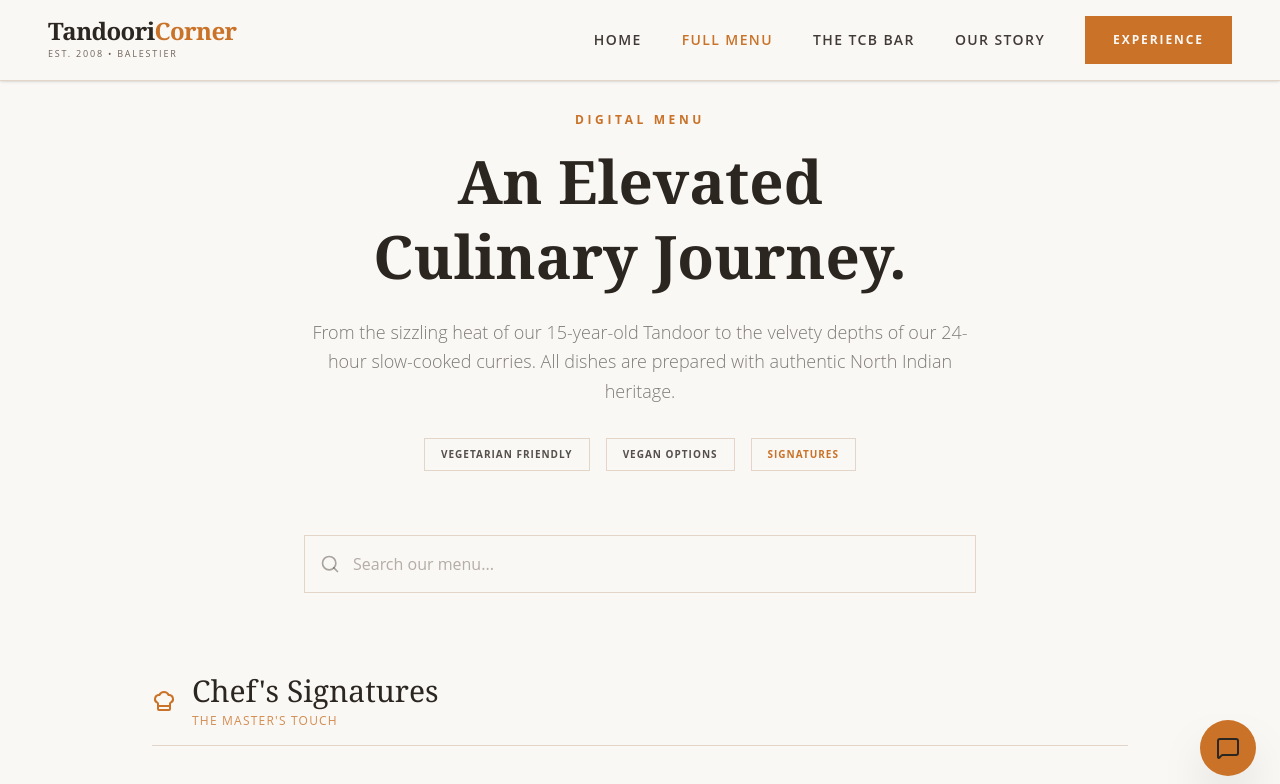
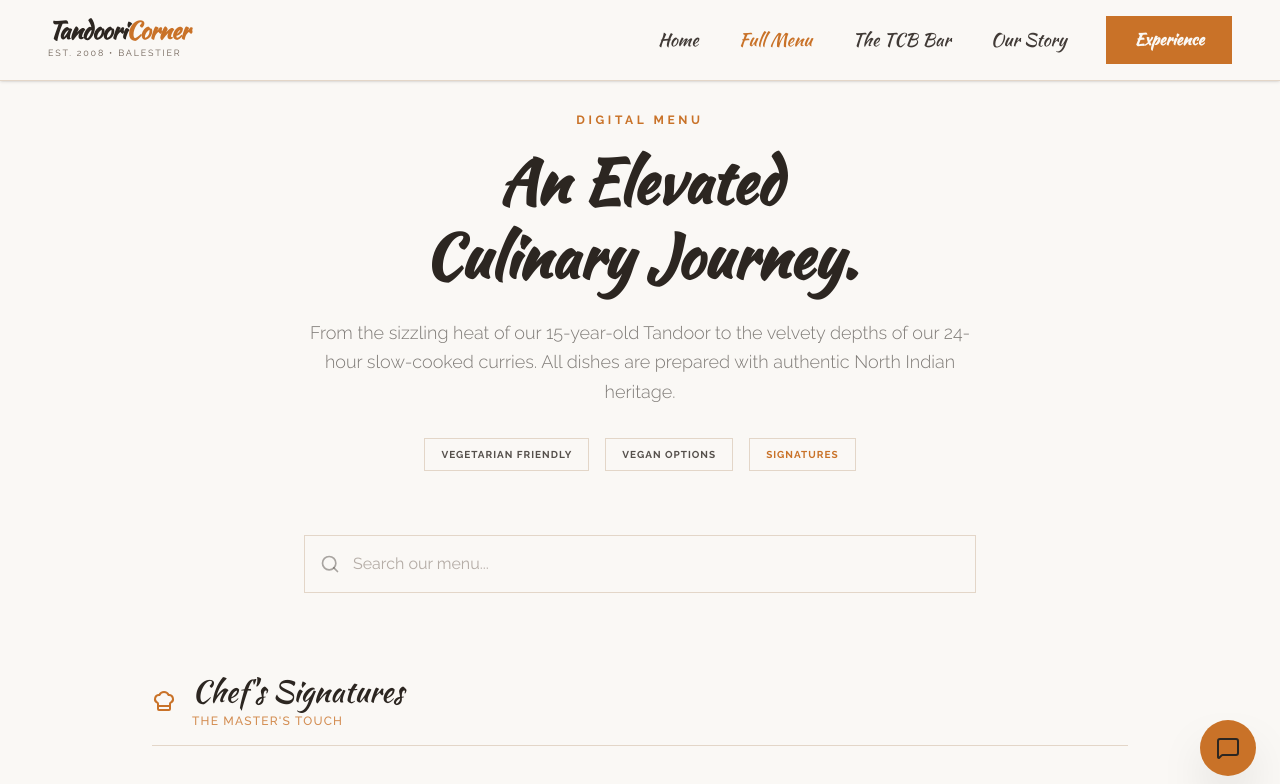
Before and after one commit to PrajaNova/tandoori-corner, a Next.js app: page /menu in a window 1280 px wide. Shown: the top 784 px of the page. Built offline with nearby package versions, Linux system fonts and the light colour scheme; grey boxes are pictures that could not be loaded.

Commit message:
feat: updated font to Raleway

```diff
--- a/app/checkout/CheckoutClient.tsx
+++ b/app/checkout/CheckoutClient.tsx
@@ -222,7 +222,7 @@ export function CheckoutClient() {
                     <input
                       required
                       type="text"
-                      className="w-full bg-transparent border-b border-border pb-2 text-ink font-mono focus:border-brand-gold focus:outline-none transition-colors"
+                      className="w-full bg-transparent border-b border-border pb-2 text-ink font-sans focus:border-brand-gold focus:outline-none transition-colors"
                       placeholder="0000 0000 0000 0000"
                     />
                   </div>
@@ -235,7 +235,7 @@ export function CheckoutClient() {
                       <input
                         required
                         type="text"
-                        className="w-full bg-transparent border-b border-border pb-2 text-ink font-mono focus:border-brand-gold focus:outline-none transition-colors"
+                        className="w-full bg-transparent border-b border-border pb-2 text-ink font-sans focus:border-brand-gold focus:outline-none transition-colors"
                         placeholder="MM/YY"
                       />
                     </div>
@@ -246,7 +246,7 @@ export function CheckoutClient() {
                       <input
                         required
                         type="text"
-                        className="w-full bg-transparent border-b border-border pb-2 text-ink font-mono focus:border-brand-gold focus:outline-none transition-colors"
+                        className="w-full bg-transparent border-b border-border pb-2 text-ink font-sans focus:border-brand-gold focus:outline-none transition-colors"
                         placeholder="123"
                       />
                     </div>
@@ -273,7 +273,7 @@ export function CheckoutClient() {
               <div className="space-y-6 mb-8 max-h-[40vh] overflow-y-auto pr-2 custom-scrollbar">
                 {cart.map((item, idx) => (
                   <div key={idx} className="flex gap-4 items-start">
-                    <div className="w-8 h-8 bg-accent rounded flex items-center justify-center text-brand-gold font-mono text-xs shrink-0 mt-1">
+                    <div className="w-8 h-8 bg-accent rounded flex items-center justify-center text-brand-gold font-sans text-xs shrink-0 mt-1">
                       {item.qty}x
                     </div>
                     <div className="flex-1">
--- a/app/globals.css
+++ b/app/globals.css
@@ -1,3 +1,4 @@
+@import url("https://fonts.googleapis.com/css2?family=Great+Vibes&family=Kaushan+Script&family=Raleway:wght@300;400;500;600;700;800&display=swap");
 @import "tailwindcss";
 @import "./theme/colors.css";
 @import "./theme/typography.css";
--- a/app/menu/MenuClient.tsx
+++ b/app/menu/MenuClient.tsx
@@ -632,7 +632,7 @@ export function MenuClient() {
                         >
                           <Minus className="w-3 h-3" />
                         </button>
-                        <span className="text-ink font-mono text-sm w-4 text-center">
+                        <span className="text-ink font-sans text-sm w-4 text-center">
                           {item.qty}
                         </span>
                         <button
--- a/app/theme/typography.css
+++ b/app/theme/typography.css
@@ -1,6 +1,8 @@
 @theme {
-  --font-sans: "Open Sans", ui-sans-serif, system-ui, sans-serif;
-  --font-heading: Merriweather, Georgia, serif;
-  --font-serif: Merriweather, Georgia, serif;
-  --font-space: Merriweather, Georgia, serif;
+  --font-sans: "Raleway", ui-sans-serif, system-ui, sans-serif;
+  --font-script: "Great Vibes", cursive;
+  --font-heading: "Kaushan Script", cursive;
+  --font-serif: "Kaushan Script", cursive;
+  --font-space: "Kaushan Script", cursive;
+  --font-mono: "Raleway", ui-sans-serif, system-ui, sans-serif;
 }
--- a/components/VariantDetail.tsx
+++ b/components/VariantDetail.tsx
@@ -20,7 +20,7 @@ export function VariantDetail({ variant }: { variant: Variant }) {
     >
       {/* Header */}
       <header className="space-y-6">
-        <h1 className="text-6xl font-serif italic leading-[1.05] tracking-tighter text-[#1A1A1A]">
+        <h1 className="text-6xl font-space leading-[1.05] tracking-tighter text-[#1A1A1A]">
           {variant.name}
         </h1>
         <p className="text-lg leading-relaxed text-[#4A4A4A] max-w-3xl">
@@ -73,7 +73,7 @@ export function VariantDetail({ variant }: { variant: Variant }) {
       {/* Strategy Grid */}
       <div className="grid md:grid-cols-2 gap-12 pt-8 border-t border-[#1A1A1A]/10">
         <div className="space-y-6">
-          <h2 className="text-3xl font-serif italic text-[#1A1A1A]">
+          <h2 className="text-3xl font-space text-[#1A1A1A]">
             Strategic Focus
           </h2>
           <p className="text-[#4A4A4A] leading-relaxed text-lg">
@@ -81,7 +81,7 @@ export function VariantDetail({ variant }: { variant: Variant }) {
           </p>
         </div>
         <div className="space-y-6">
-          <h2 className="text-3xl font-serif italic text-[#1A1A1A]">
+          <h2 className="text-3xl font-space text-[#1A1A1A]">
             Business Impact
           </h2>
           <div className="p-8 bg-[#FAF9F6] border border-[#1A1A1A]/10">
@@ -94,9 +94,7 @@ export function VariantDetail({ variant }: { variant: Variant }) {
 
       {/* Design System */}
       <section className="space-y-8 pt-8 border-t border-[#1A1A1A]/10">
-        <h2 className="text-3xl font-serif italic text-[#1A1A1A]">
-          Design System
-        </h2>
+        <h2 className="text-3xl font-space text-[#1A1A1A]">Design System</h2>
         <div className="grid md:grid-cols-2 gap-12">
           {/* Colors */}
           <div className="space-y-8">
@@ -114,7 +112,7 @@ export function VariantDetail({ variant }: { variant: Variant }) {
                     <p className="font-bold text-[#1A1A1A] text-xs uppercase tracking-widest">
                       {color.name}
                     </p>
-                    <p className="font-mono text-[#1A1A1A]/50 text-[10px] uppercase mt-1">
+                    <p className="font-sans text-[#1A1A1A]/50 text-[10px] uppercase mt-1">
                       {color.hex}
                     </p>
                   </div>
@@ -137,7 +135,7 @@ export function VariantDetail({ variant }: { variant: Variant }) {
                   <h4 className="text-[10px] text-[#1A1A1A]/50 uppercase tracking-widest font-bold">
                     {type.role}
                   </h4>
-                  <p className="text-2xl font-serif italic text-[#1A1A1A] mt-2">
+                  <p className="text-2xl font-space text-[#1A1A1A] mt-2">
                     {type.font}
                   </p>
                   <p className="text-[#4A4A4A] text-sm mt-3 leading-relaxed">
@@ -152,9 +150,7 @@ export function VariantDetail({ variant }: { variant: Variant }) {
 
       {/* User Journey */}
       <section className="space-y-8 pt-8 border-t border-[#1A1A1A]/10">
-        <h2 className="text-3xl font-serif italic text-[#1A1A1A]">
-          The User Journey
-        </h2>
+        <h2 className="text-3xl font-space text-[#1A1A1A]">The User Journey</h2>
         <div className="relative">
           <div className="absolute left-[11px] top-4 bottom-4 w-px bg-ink/10" />
           <div className="space-y-10">
@@ -181,7 +177,7 @@ export function VariantDetail({ variant }: { variant: Variant }) {
 
       {/* Page Structure */}
       <section className="space-y-8 pt-8 border-t border-[#1A1A1A]/10">
-        <h2 className="text-3xl font-serif italic text-[#1A1A1A]">
+        <h2 className="text-3xl font-space text-[#1A1A1A]">
           Page-by-Page Architecture
         </h2>
         <div className="grid sm:grid-cols-2 gap-6">
@@ -190,7 +186,7 @@ export function VariantDetail({ variant }: { variant: Variant }) {
               key={page.page}
               className="p-8 border border-[#1A1A1A]/10 bg-card group hover:border-primary hover:bg-primary hover:text-primary-foreground transition-colors"
             >
-              <h3 className="text-xl font-serif italic text-[#1A1A1A] flex items-center justify-between">
+              <h3 className="text-xl font-space text-[#1A1A1A] flex items-center justify-between">
                 {page.page}
                 <ChevronRight className="w-5 h-5 text-[#1A1A1A]/20 group-hover:text-[#D97706] transition-colors" />
               </h3>
--- a/components/layout/AppHeader.tsx
+++ b/components/layout/AppHeader.tsx
@@ -51,7 +51,7 @@ export function AppHeader() {
                 <Link
                   key={item.href}
                   href={item.href}
-                  className={`text-sm uppercase tracking-widest font-semibold transition-colors ${
+                  className={`font-space text-lg tracking-normal transition-colors ${
                     isActive
                       ? "text-primary"
                       : "text-foreground/90 hover:text-primary"
@@ -61,7 +61,11 @@ export function AppHeader() {
                 </Link>
               );
             })}
-            <ButtonLink href="/experience" size="default">
+            <ButtonLink
+              className="font-space text-base normal-case tracking-normal"
+              href="/experience"
+              size="default"
+            >
               Experience
             </ButtonLink>
           </div>
@@ -104,7 +108,7 @@ export function AppHeader() {
             <ButtonLink
               href="/experience"
               onClick={closeMobileMenu}
-              className="mt-4"
+              className="mt-4 font-space text-lg normal-case tracking-normal"
               size="lg"
             >
               Experience
```
